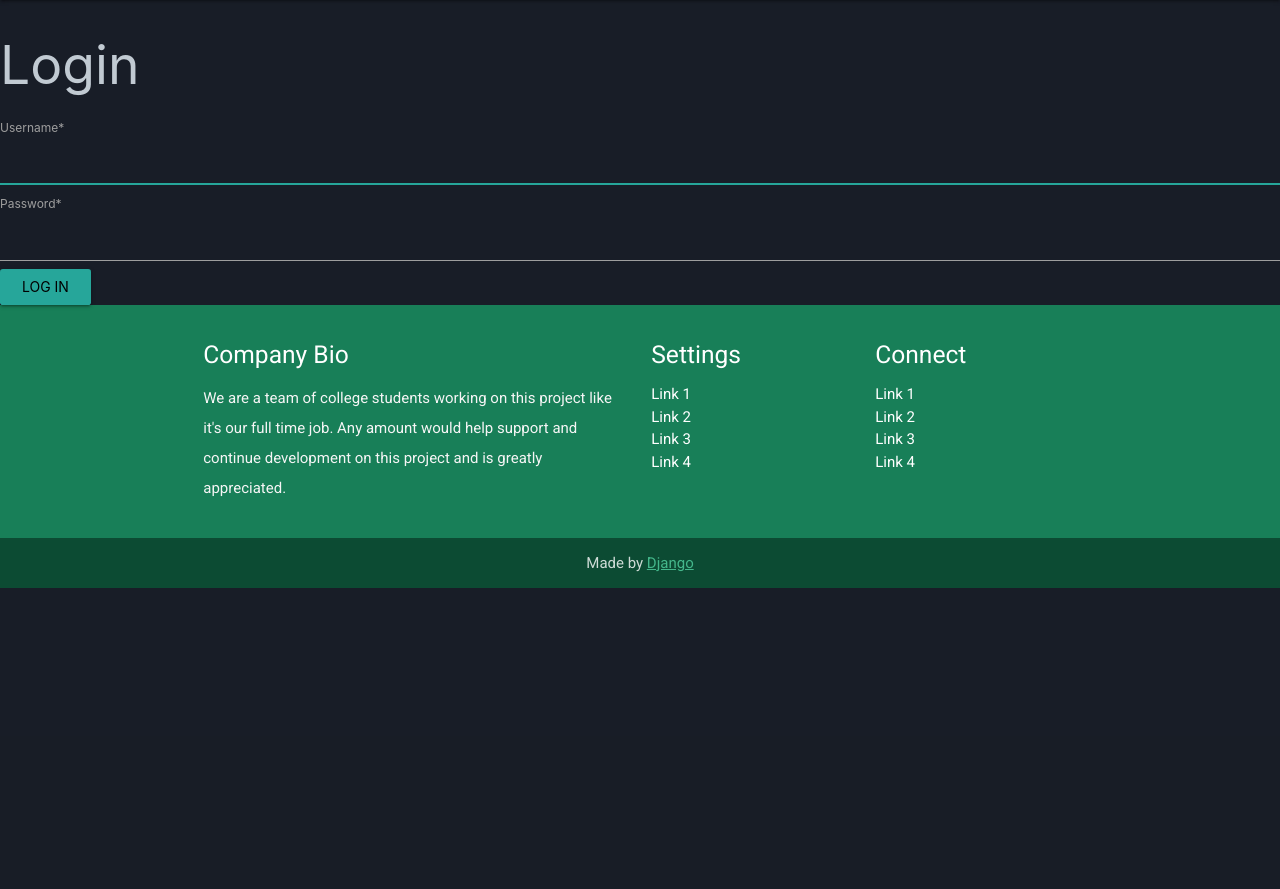
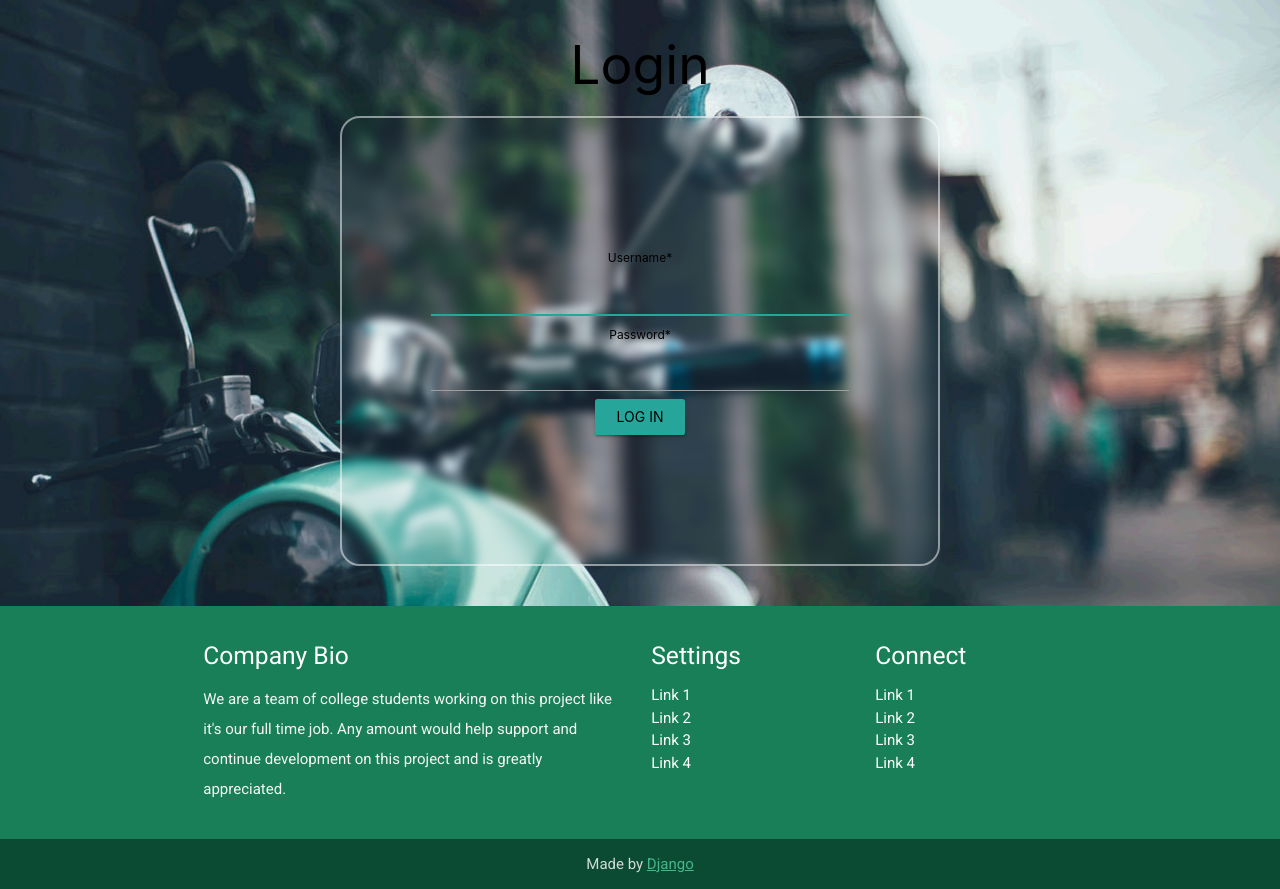
Before and after one commit to acman/py_june, a Django app: page /users/login/ in a window 1280 px wide. Shown: the part 64-953 px from the top of the page. Before the commit the page ends 652 px from the top, so only its background shows below. Run offline with Django 5.2, Linux system fonts and the light colour scheme; some libraries are stand-ins or nearby versions.

Commit message:
Login page (#12)
* Login page

* fixed conflict

---------

Co-authored-by: Nikita <nikita88575@localhost.localdomain>

```diff
--- a/static/css/style.css
+++ b/static/css/style.css
@@ -184,3 +184,40 @@ footer.page-footer {
      line-height: normal;
    }
  }
+
+.login-page {
+  background-image: url("/static/images/background1.jpg");
+  background-size: cover;
+  width: 100%;
+  height: 100%;
+  display: inline-block;
+  color: #000;
+
+}
+
+.login-window {
+  width: 80%;
+  height: 450px;
+  display: flex;
+  color: #000;
+  max-width: 600px;
+  align-items: center;
+  border-radius: 20px;
+  flex-direction: column;
+  justify-content: center;
+  background: transparent;
+  backdrop-filter: blur(5px);
+  border: 2px solid rgba(255,255,255,0.5);
+
+}
+
+.login-form {
+  width: 70%;
+  color: #000;
+  max-width: 500px;
+  text-align: center;
+}
+
+.requiredField {
+  color: #000;
+}
--- a/templates/users/login.html
+++ b/templates/users/login.html
@@ -3,9 +3,15 @@
 {% load crispy_forms_tags %}
 
 {% block body %}
-  <h2>Login</h2>
-  <form method="post" class="login-form">
-    {% csrf_token %}
-    {% crispy form %}
-  </form>
+<div class="login-page">
+  <div class="row center">
+    <h2>Login</h2>
+    <div class="row center login-window">
+      <form method="post" class="login-form">
+        {% csrf_token %}
+        {% crispy form %}
+      </form>
+    </div>
+  </div>
+</div>
 {% endblock %}
```
Lines whose indentation alone changed are shown as unchanged.
